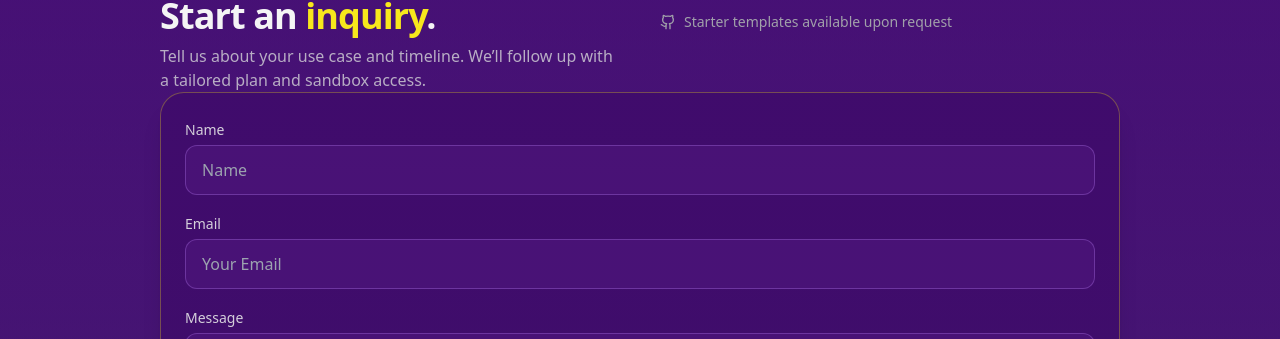
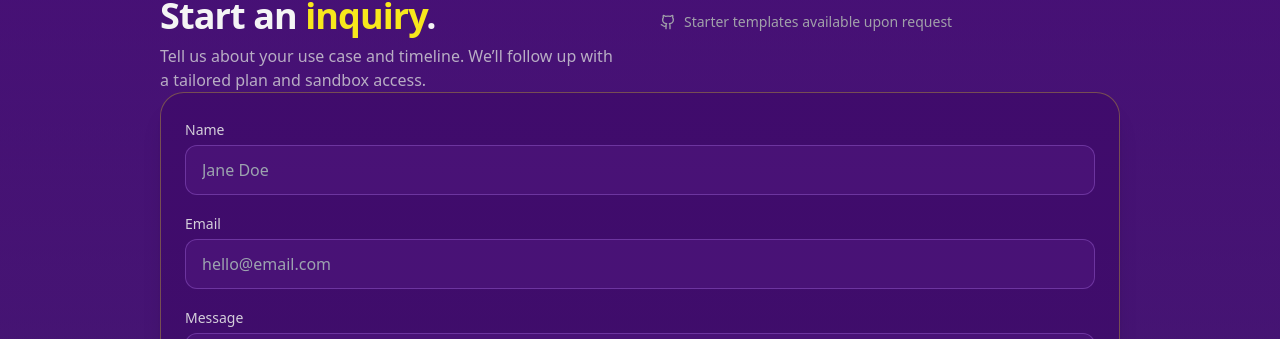
Before and after one commit to viv-stock/Banana_BFF, a React (Vite) app: page / in a window 1280 px wide. Shown: the part 1682-2021 px from the top of the page. Built offline with nearby package versions, Linux system fonts and the light colour scheme; no server answers.

Commit message:
changed position of alert message

```diff
--- a/src/components/Alert.jsx
+++ b/src/components/Alert.jsx
@@ -3,9 +3,9 @@ import { motion } from "framer-motion";
 const Alert = ({ status, message }) => {
     const statusConfig = {
         success: {
-            bgColor: "bg-primary",
-            borderColor: "border-primary",
-            textColor: "text-primary",
+            bgColor: "bg-green-400",
+            borderColor: "border-green-400",
+            textColor: "text-green-400",
         },
         warning: {
             bgColor: "bg-yellow-400",
@@ -24,7 +24,7 @@ const Alert = ({ status, message }) => {
             initial={{ opacity: 0, x: 50 }}
             animate={{ opacity: 1, x: 0 }}
             exit={{ opacity: 0, x: 50 }}
-            className={`fixed top-12 right-12 px-3 py-3 rounded-md border ${config.borderColor} w-auto overflow-hidden backdrop-blur-md`}
+            className={`fixed top-20 right-12 px-3 py-3 rounded-md border ${config.borderColor} w-auto overflow-hidden backdrop-blur-md`}
         >
             <p className={`${config.textColor}`}>{message}</p>
             <div className="absolute inset-x-0 h-1 botton-0 bg-[rgba(255,255,255,0.5)]">
--- a/src/components/Contact.jsx
+++ b/src/components/Contact.jsx
@@ -10,7 +10,6 @@ const Contact = () => {
 
     const [data, setData] = useState({
         yourName: "",
-        lastName: "",
         email: "",
         message: "",
     });
@@ -44,7 +43,7 @@ const Contact = () => {
         } else {
             await addDoc(collection(db, "messages"), { ...data })
                 .then(() => {
-                    setData({ firstName: "", lastName: "", email: "", message: "" });
+                    setData({ yourName: "", email: "", message: "" });
                     setAlert({
                         isAlert: true,
                         message: "Thank you for contacting me",
@@ -111,20 +110,12 @@ const Contact = () => {
                             <label htmlFor="name" className="text-sm text-zinc-200/90">Name</label>
                             <input
                                 type="text"
-                                name="name"
+                                name="yourName"
                                 value={data.yourName}
                                 onChange={handleTextChange}
-                                placeholder="Name"
+                                placeholder="Jane Doe"
                                 className="mt-1 w-full rounded-xl border border-purple-400/30 bg-purple-900/40 px-4 py-3 outline-none focus:ring-4 ring-[#F7E71C]/30"
                             />
-                            {/* <input
-                                type="text"
-                                name="lastName"
-                                value={data.lastName}
-                                onChange={handleTextChange}
-                                placeholder="Last Name"
-                                className="w-full px-4 py-3 rounded-md border border-[rgba(255,255,255,0.3)] bg-transparent focus:border-primary outline-none text-white"
-                            /> */}
                         </div>
                         <div>
                             <label htmlFor="email" className="text-sm text-zinc-200/90">Email</label>
@@ -133,7 +124,7 @@ const Contact = () => {
                                 name="email"
                                 value={data.email}
                                 onChange={handleTextChange}
-                                placeholder="Your Email"
+                                placeholder="hello@email.com"
                                 className="mt-1 w-full rounded-xl border border-purple-400/30 bg-purple-900/40 px-4 py-3 outline-none focus:ring-4 ring-[#F7E71C]/30"
                             />
                         </div>
@@ -155,7 +146,6 @@ const Contact = () => {
                             onClick={sendMessage}>
                             Send
                         </button>
-
                     </div>
                 </div>
             </div>
```
